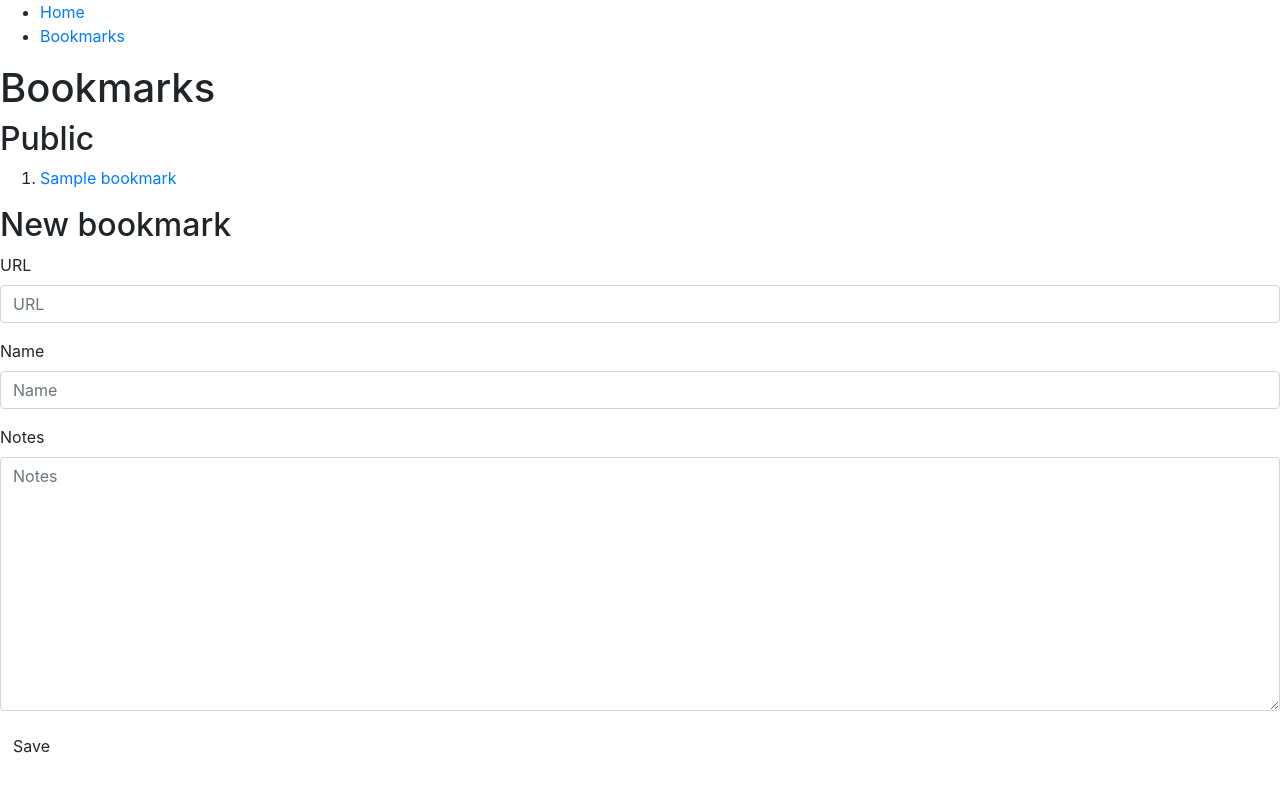
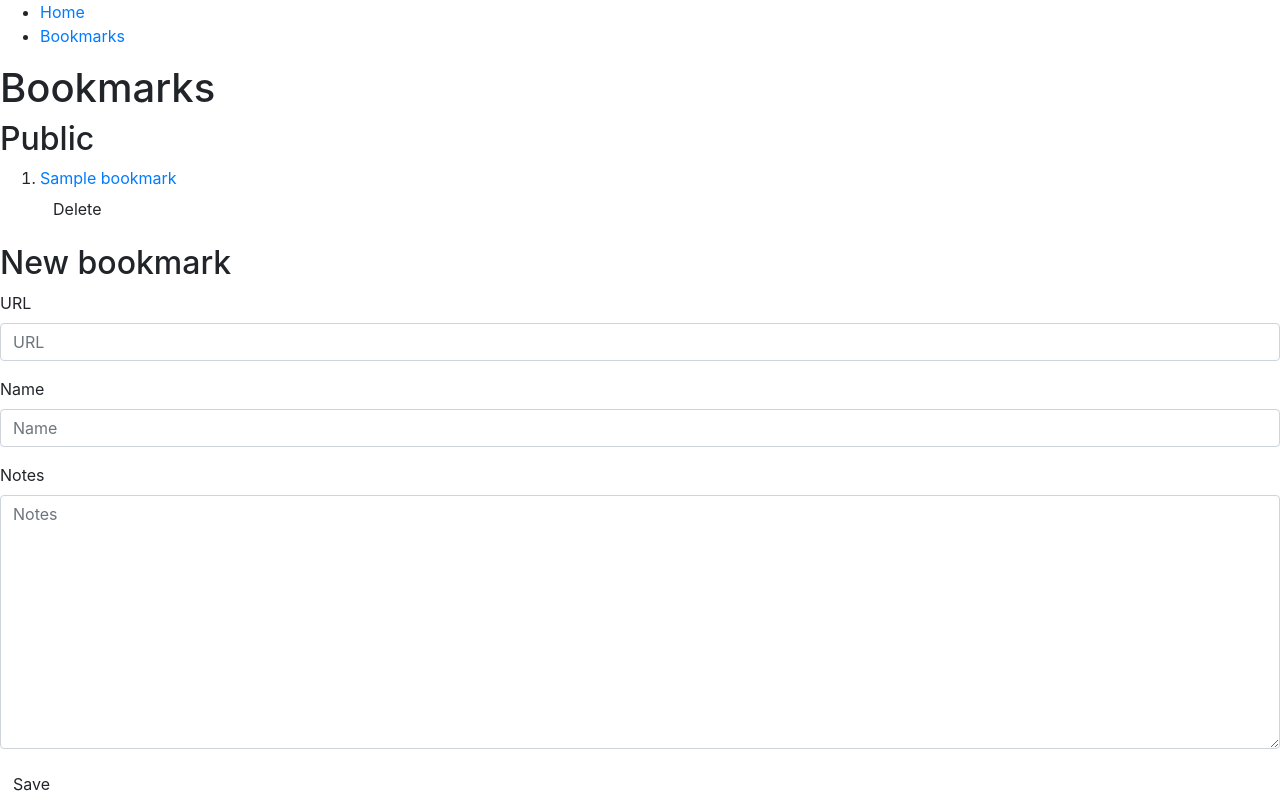
Before and after one commit to gakko1/djorg, a Django app: page /bookmarks/ in a window 1280 px wide. Before the commit the page ends 753 px from the top, so only its background shows below. Run offline with Django 3.2, Linux system fonts and the light colour scheme; tables that the repository leaves empty hold one stand-in row (values such as "Sample post"); some libraries are stand-ins or nearby versions.

Commit message:
adding delete button again without functionality

```diff
--- a/bookmarks/templates/bookmarks/index.html
+++ b/bookmarks/templates/bookmarks/index.html
@@ -9,10 +9,10 @@
 <ol>
   {% for bookmark in bookmarks %}
   <li><a href="{{ bookmark.url }}">{{ bookmark.name }}</a></li>
-  <!-- <form method="DELETE" class="bookmark-delete-form">
+  <form method="DELETE" class="bookmark-delete-form">
     <input type="hidden" name="id" value="{{ bookmark.id }}" />
     <button name="delete" type="submit" class="btn btn-default">Delete</button>
-  </form> -->
+  </form>
   {% endfor %}
 </ol>
 {% else %}
```
